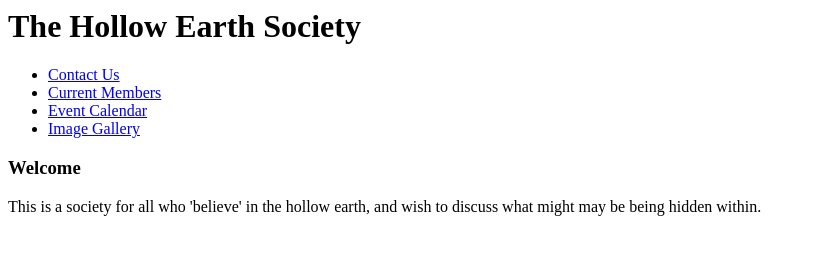
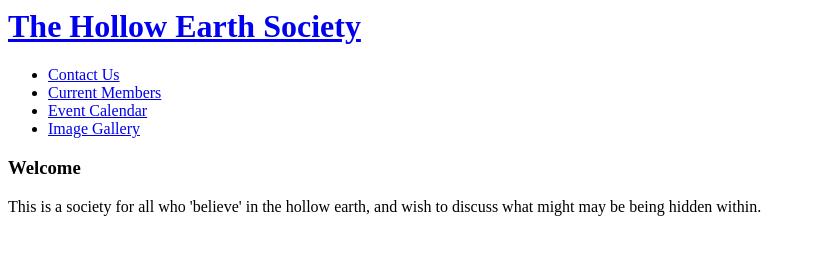
Before and after one commit to ryane-jon/The-Hollow-Earth-Society, a plain HTML site: page index.html in a window 1280 px wide. Shown: the whole page, without its empty margins (0-816 px from the left). Drawn offline with Linux system fonts and the light colour scheme.

Commit message:
Add files via upload

```diff
--- a/index.html
+++ b/index.html
@@ -5,8 +5,7 @@
 
     <body>
         <header>
-            <h1>The Hollow Earth Society</h1>
-
+            <a href="index.html"><h1>The Hollow Earth Society</h1></a>
         </header>
 
         <nav>
```
